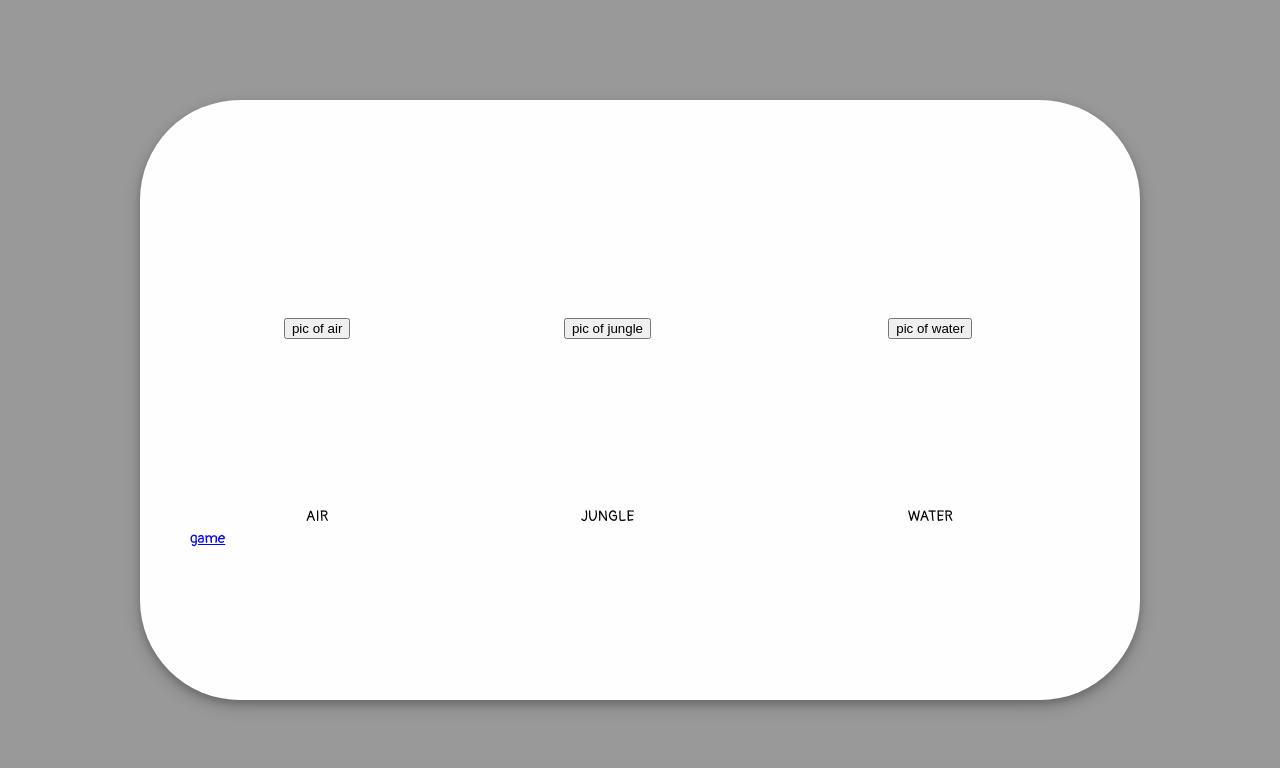
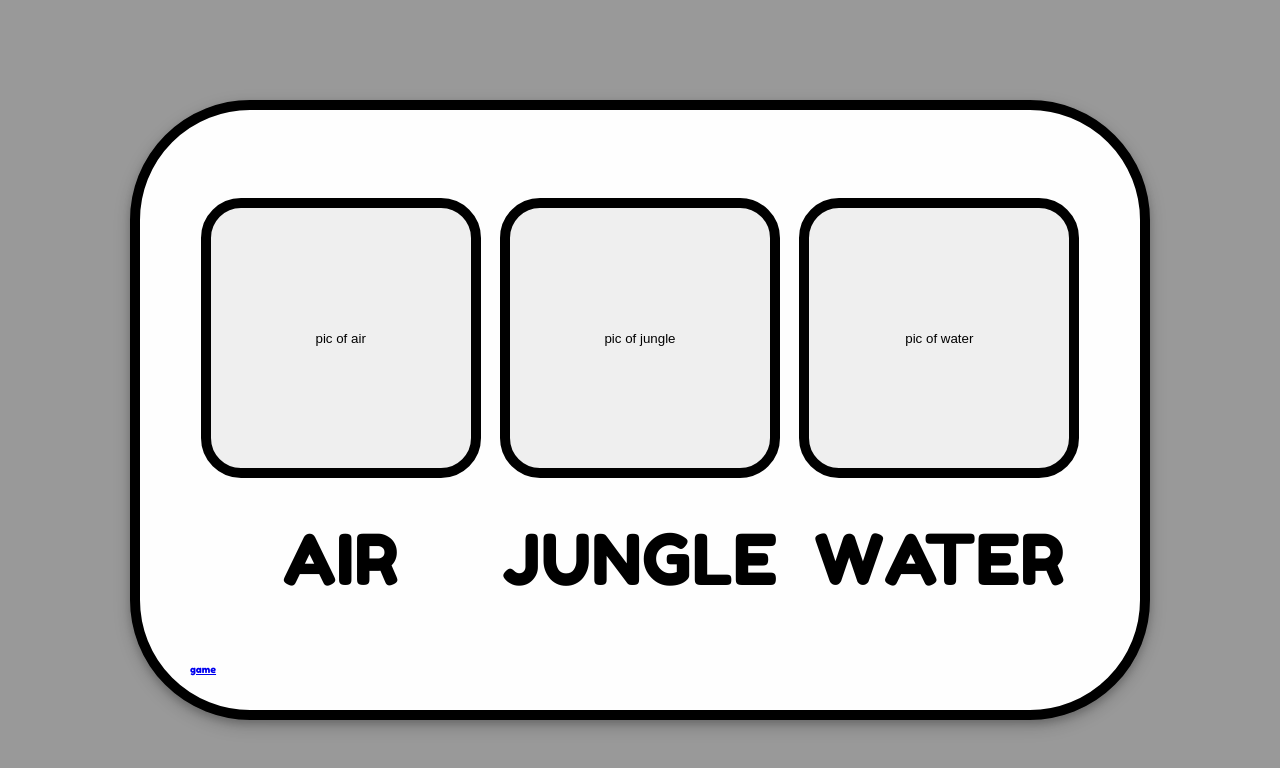
Before and after one commit to J-zen183/j-zen183.github.io, a plain HTML site: page index.html in a window 1280 px wide. Drawn offline with Linux system fonts and the light colour scheme.

Commit message:
Update style.css

```diff
--- a/style.css
+++ b/style.css
@@ -1,11 +1,10 @@
 @import url('https://fonts.googleapis.com/css?family=Pangolin');
+@import url('https://fonts.googleapis.com/css?family=Fredoka+One|Patrick+Hand');
 
 body {
     background: url("Images/welcome.jpg");
     background-size: 1700px;
-  }
-  table {
-
+    font-family: 'Patrick Hand', cursive;
   }
   /* The background behind "screen" */
   .screen {
@@ -61,11 +60,12 @@ body {
     background: url("Images/background.jpg");
     background-size: 1000px;
     position: relative;
-    font-family: 'Pangolin', cursive;
-    font-size: 15px;
+    font-family: 'Fredoka One', cursive;
+    font-size: 70px;
     background-color: #fefefe;
     margin: auto;
-    border-radius: 100px;
+    border-radius: 120px;
+    border: 10px solid black;
     width: 900px;
     height: 500px;
     padding: 50px;
@@ -73,3 +73,14 @@ body {
   }
 
   button:focus {outline:0;} /* No outline */
+
+  .pic {
+    height:280px;
+    width: 280px;
+    border-radius: 40px;
+    border: 10px solid black;
+  }
+
+  #gamelink {
+    font-size: 10px;
+  }
```
